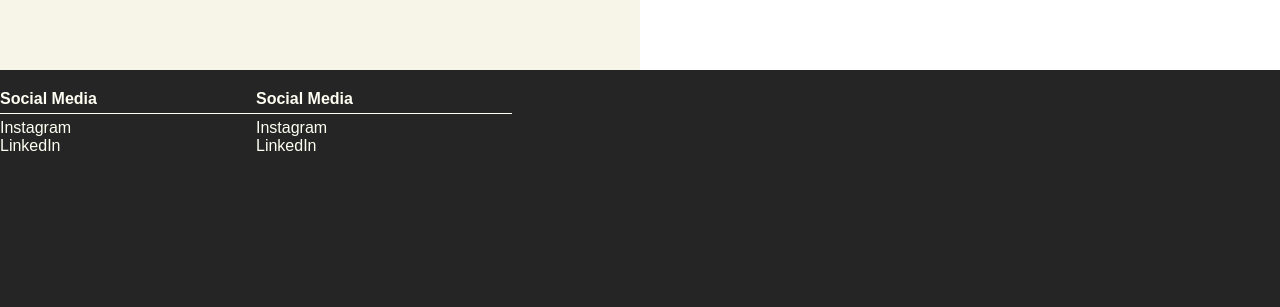
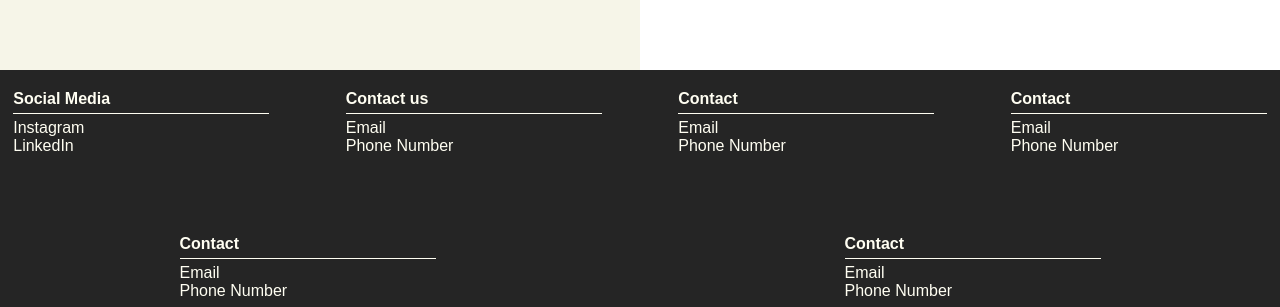
Before and after one commit to hadayahh/somethingPickeled, a React (Vite) app: page / in a window 1280 px wide. Shown: the part 730-1037 px from the top of the page. Built offline with nearby package versions, Linux system fonts and the light colour scheme.

Commit message:
footer flex template

```diff
--- a/src/Footer.tsx
+++ b/src/Footer.tsx
@@ -9,12 +9,44 @@ export function Footer(){
                     <li>LinkedIn</li>
                 </ul>
             </div>
-            <div className="socials">
-                <h3>Social Media</h3>
-                <div className="socials-divider"></div>
-                <ul className="socials-list">
-                    <li>Instagram</li>
-                    <li>LinkedIn</li>
+            <div className="contact">
+                <h3>Contact us</h3>
+                <div className="contact-divider"></div>
+                <ul className="contact-list">
+                    <li>Email</li>
+                    <li>Phone Number</li>
+                </ul>
+            </div>
+            <div className="contact">
+                <h3>Contact</h3>
+                <div className="contact-divider"></div>
+                <ul className="contact-list">
+                    <li>Email</li>
+                    <li>Phone Number</li>
+                </ul>
+            </div>
+            <div className="contact">
+                <h3>Contact</h3>
+                <div className="contact-divider"></div>
+                <ul className="contact-list">
+                    <li>Email</li>
+                    <li>Phone Number</li>
+                </ul>
+            </div>
+            <div className="contact">
+                <h3>Contact</h3>
+                <div className="contact-divider"></div>
+                <ul className="contact-list">
+                    <li>Email</li>
+                    <li>Phone Number</li>
+                </ul>
+            </div>
+            <div className="contact">
+                <h3>Contact</h3>
+                <div className="contact-divider"></div>
+                <ul className="contact-list">
+                    <li>Email</li>
+                    <li>Phone Number</li>
                 </ul>
             </div>
         </div>
--- a/src/index.css
+++ b/src/index.css
@@ -82,14 +82,15 @@ html,body{
 /* ABOUT SECTION END */
 
 /* FOOTER START*/
-#andrea{
-  display: none;
-}
+
 .footer{
   display: flex;
+  flex-wrap: wrap;
+  justify-content: space-around;
   height: 30vh;
   background-color: rgb(37,37,37);
   color: white;
+  gap: 50px;
 }
 
 .socials{
@@ -118,6 +119,31 @@ html,body{
   font-size: 1rem;
 }
 
+.contact{
+  width: 20%;
+  padding-top: 20px;
+}
+
+.contact-divider{
+  border-bottom: 1px solid #fffef2;
+  margin-top: 5px;
+  margin-bottom: 5px;
+}
+
+.contact-list{
+  display: flex;
+  flex-direction: column;
+}
+
+.contact-list li {
+  color: #fffef2;
+  list-style: none;
+}
+
+.contact h3{
+  color: #fffef2;
+  font-size: 1rem;
+}
 
 
 
```
